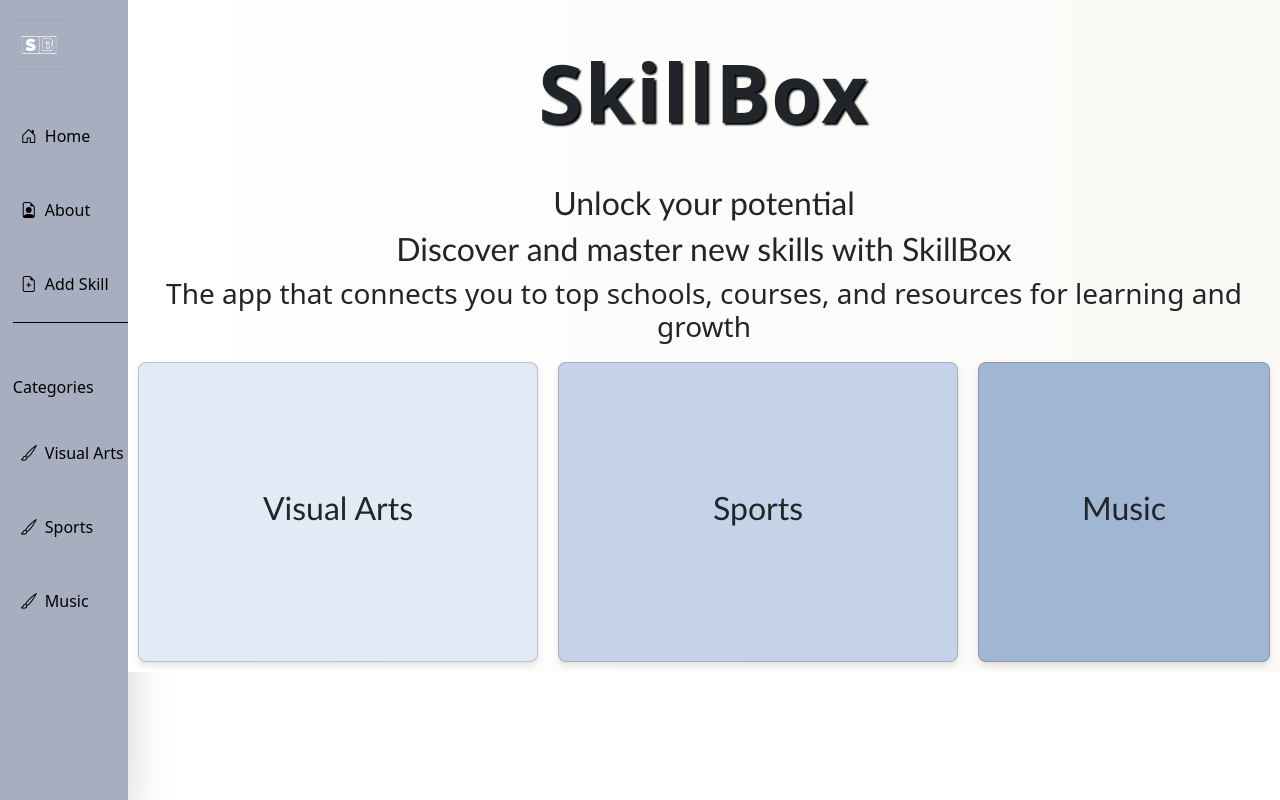
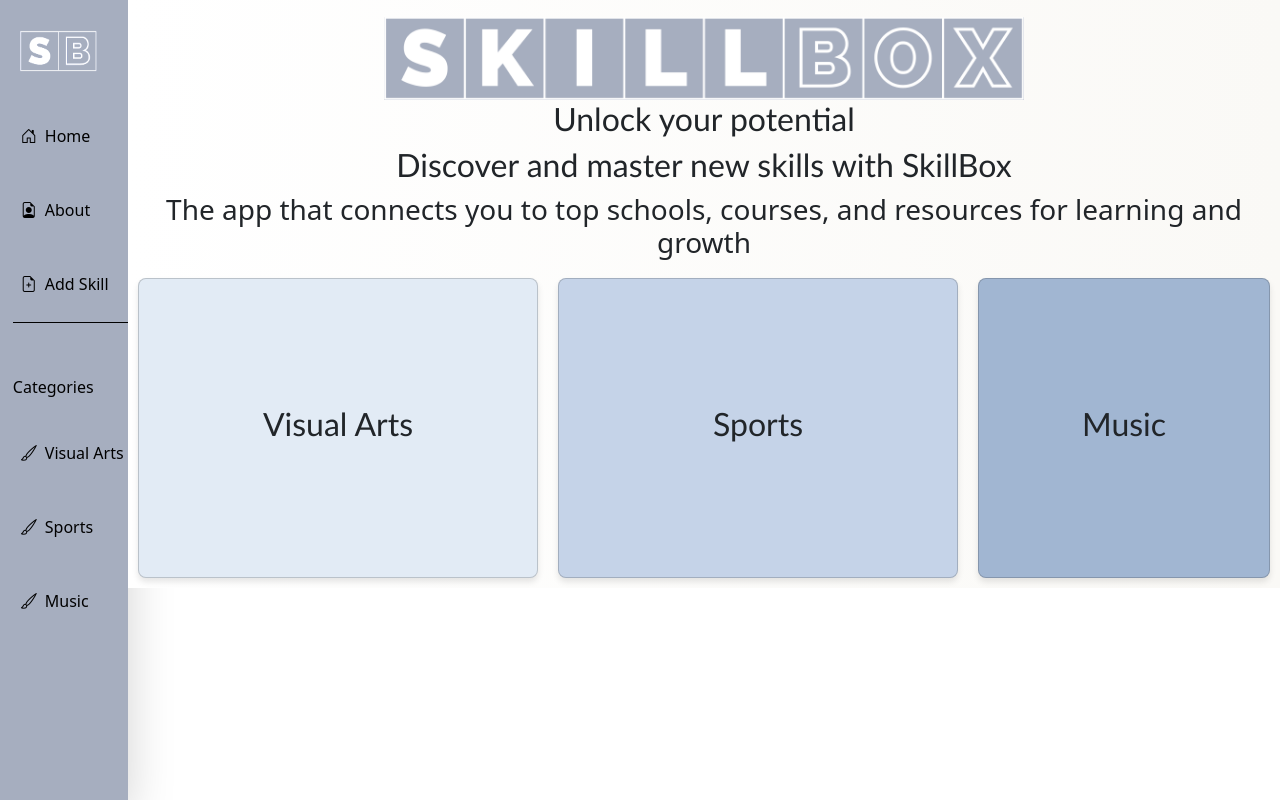
Before and after one commit to New-Skill-App/New-skill-app-2, a React (Vite) app: page / in a window 1280 px wide. Built offline with nearby package versions, Linux system fonts and the light colour scheme.

Commit message:
changed logo

```diff
--- a/src/components/pages/HomePage.jsx
+++ b/src/components/pages/HomePage.jsx
@@ -5,9 +5,10 @@
         <div className="full-screen-container d-flex flex-column align-items-center 100vh position-fixed">
 
             <div className=" d-flex flex-column align-items-center">
-                <h1 className="m-5 project-title">
-                    SkillBox
-                </h1>
+                <div className="d-flex justify-content-center align-items-center">
+                    <img className="home-page-img" src="images/logo line cutted grey.png" />
+                </div>
+
 
                 <div className="d-flex justify-content-center align-items-center">
                     <h2 className="text-center">Unlock your potential</h2>
@@ -44,7 +45,7 @@
                     <h2>Music</h2>
                 </div>
 
-{/*
+                {/*
                 <div
                     className="card card-4">
                     <h2>Data Analyzation</h2>
--- a/src/index.css
+++ b/src/index.css
@@ -43,7 +43,8 @@
 
 .logo {
   display: flex;
-  height: 30px;
+  width: 7vw;
+  height: auto;
 }
 
 .boxx {
@@ -112,6 +113,11 @@
   text-align: center;
 }
 
+.home-page-img {
+  width: 50vw;
+  height: auto;
+  padding-top: 2vh;
+}
 
 /*SIDEBAR*/
 
@@ -158,11 +164,6 @@
   flex-direction: row;
   align-items: center;
   position: fixed;
-}
-
-.logo {
-  width: 40px;
-  height: auto;
 }
 
 .header-title {
@@ -398,8 +399,3 @@
 .span {
   margin: 10px;
 }
-
-.logo {
-  width: 50px;
-  height: auto;
-}
```
Also changed, not shown: images/logo 2 letras linha.png, images/logo line cutted grey.png (added).
